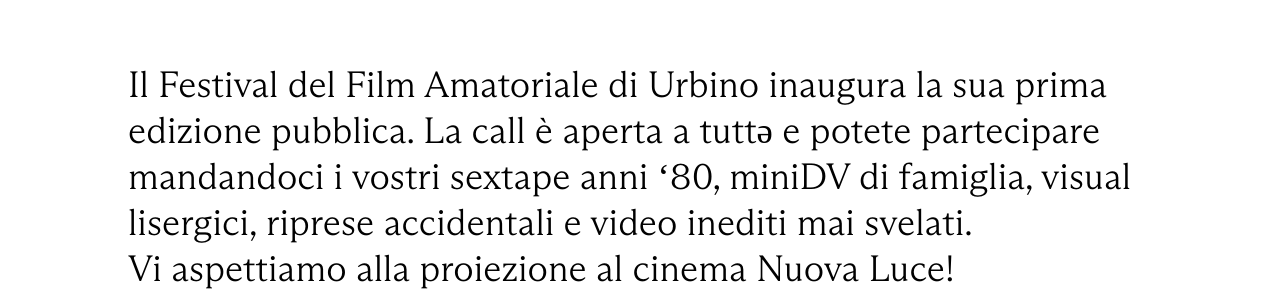
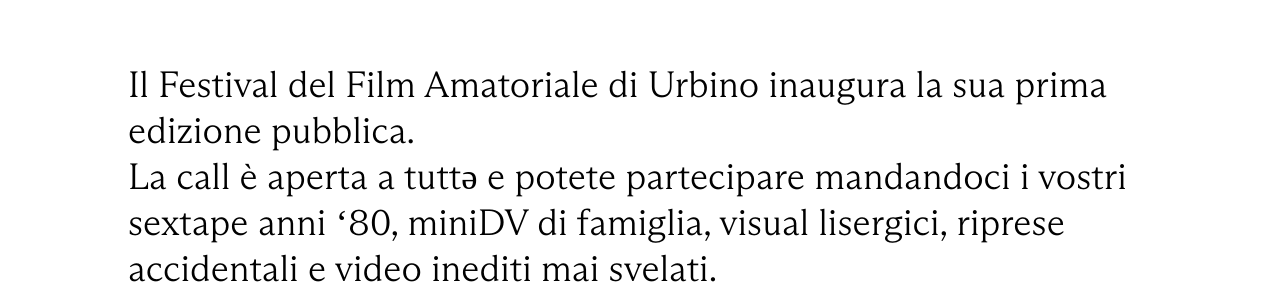
Before and after one commit to Ufffa/index, a plain HTML site: page index.html in a window 1280 px wide. Shown: the part 107-406 px from the top of the page. Drawn offline with Linux system fonts and the light colour scheme.

Commit message:
Update index.html

```diff
--- a/index.html
+++ b/index.html
@@ -19,7 +19,7 @@
         <div class="testocall">
 
             Il Festival del Film Amatoriale di Urbino
-            inaugura la sua prima edizione pubblica.
+            inaugura la sua prima edizione pubblica. <br>
             La call è aperta a tutt&#601; e potete partecipare mandandoci i vostri sextape anni ‘80, miniDV di famiglia,
             visual lisergici, riprese accidentali e video inediti mai svelati. <br>
             Vi aspettiamo alla proiezione al cinema Nuova Luce!
```
